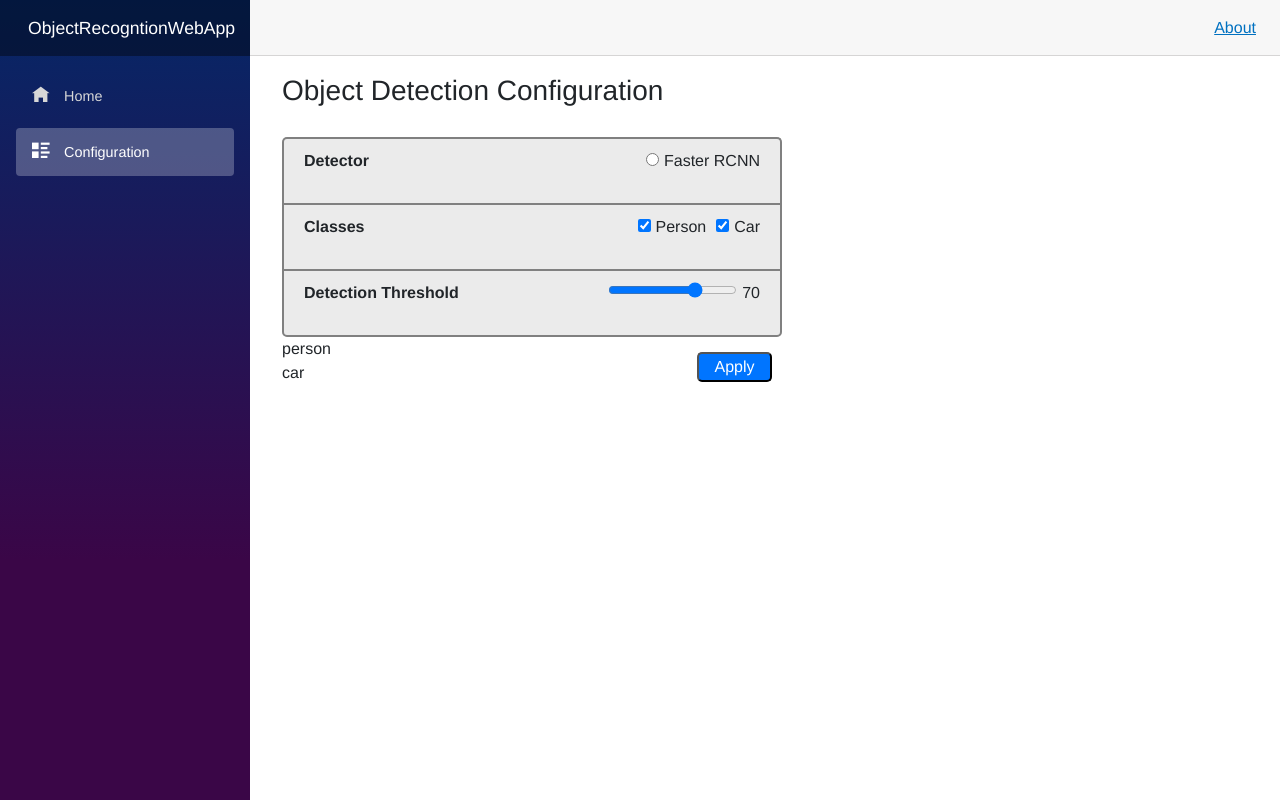
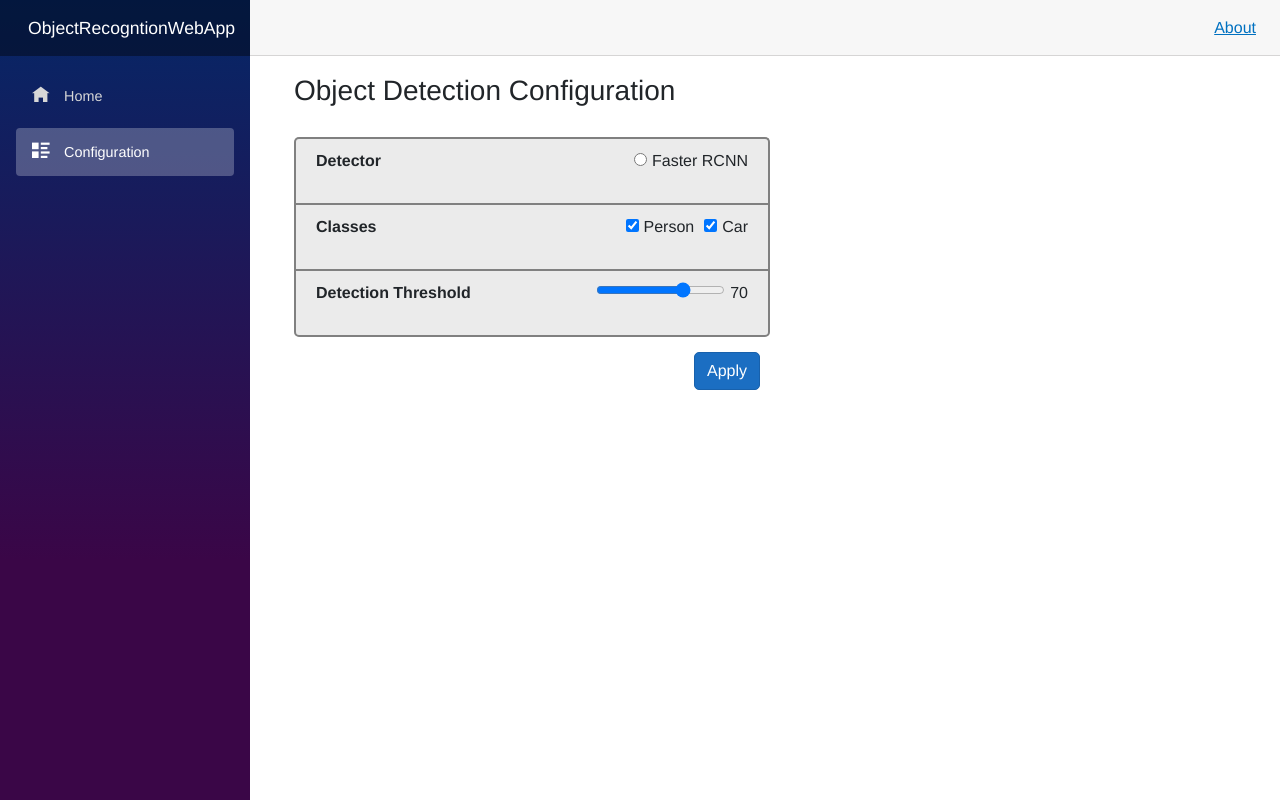
Before and after one commit to Isoji/blazor-mlnet-object-recognition, an ASP.NET Core app: page /config in a window 1280 px wide. Run offline with ASP.NET Core 8, Linux system fonts and the light colour scheme; style sheets or scripts are compiled from the project's sources; some libraries are stand-ins or nearby versions.

Commit message:
Update apply button styling

```diff
--- a/ObjectRecogntionWebApp/Pages/Config.razor
+++ b/ObjectRecogntionWebApp/Pages/Config.razor
@@ -3,6 +3,7 @@
 
 <PageTitle>Configuration</PageTitle>
 <body>
+	<div class="container">
 		<h3>Object Detection Configuration</h3>
 		<div class="config-container">
 			<div class="config-row first">
@@ -47,16 +48,9 @@
 					</span>
 				</div>
 			</div>
-		<div>
-			<input id="apply-btn" type="button" value="Apply" @onclick="ApplyConfig"/>
 		</div>
+		<button class="btn btn-primary apply-btn" @onclick="ApplyConfig">Apply</button>
 	</div>
-	@{
-		foreach(var e in classes)
-		{
-			@e<br />
-		}
-	}
 </body>
 
 @code {
@@ -90,6 +84,6 @@
 	private void ApplyConfig()
 	{
 		State.Classes = classes;
-		State.Threshold = ((float)threshold / 100);
+		State.Threshold = ((float)threshold / 100); // Divide by 100 to convert value into correct threshold float format
 	}
 }
--- a/ObjectRecogntionWebApp/Pages/Config.razor.css
+++ b/ObjectRecogntionWebApp/Pages/Config.razor.css
@@ -1,5 +1,12 @@
 .config-name {
     font-weight: bold;
+}
+
+.container {
+    float: left;
+    width: 500px;
+    min-width: 50%;
+    max-width: 100%;
 }
 
 .config-container {
@@ -7,9 +14,6 @@
     border-radius: 5px;
     margin-right: auto;
     margin-top: 30px;
-    width: 500px;
-    min-width: 50%;
-    max-width: 100%;
 }
 
 .config-row {
@@ -41,6 +45,13 @@
     float: right;
 }
 
+.apply-btn {
+    float: right;
+    margin-top: 15px;
+    margin-right: 10px;
+    border-radius: 5px;
+}
+
 #checkbox {
     margin-left: 10px;
     margin-right: 5px;
@@ -49,18 +60,3 @@
 #rangeInput {
     margin-right: 5px;
 }
-
-#apply-btn {
-    margin-top: 15px;
-    margin-right: 10px;
-    float: right;
-    border-radius: 5px;
-    width: 15%;
-    background-color: #0075FF;
-    color: white;
-}
-
-    #apply-btn:hover {
-        background-color: rgb(0,50,150);
-        color: lightgray;
-    }
```
Lines whose indentation alone changed are shown as unchanged.
